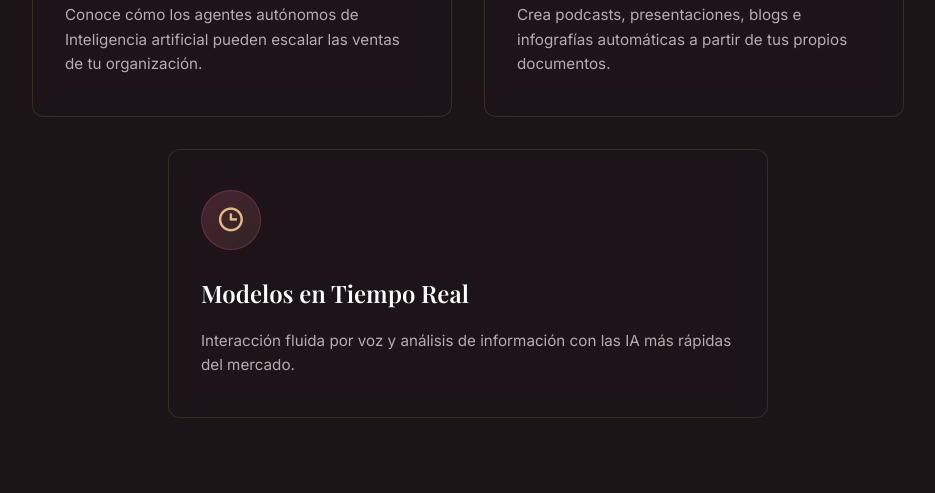
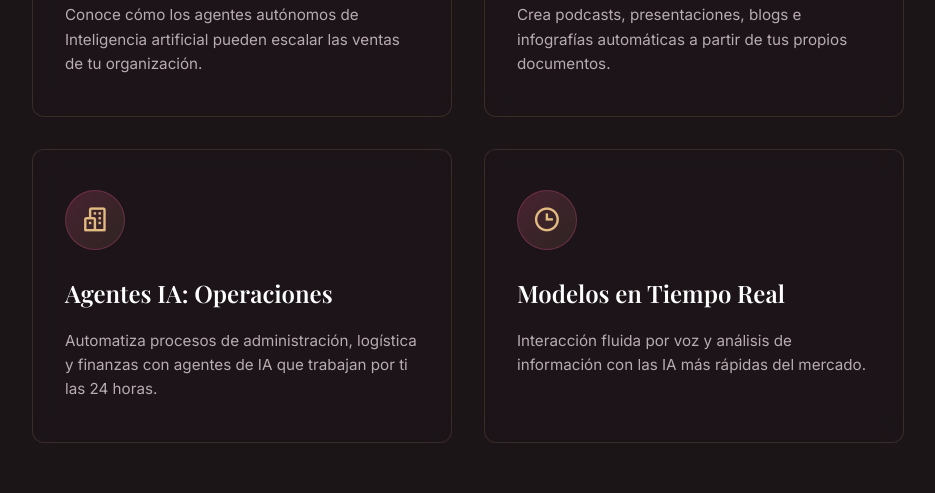
Before and after one commit to paumartifelip-cpu/mujeresdelagave, a plain HTML site: page index.html in a window 1280 px wide. Shown: the part 2458-2951 px from the top of the page, without its empty margins (172-1107 px from the left). Drawn offline with nearby package versions, Linux system fonts and the light colour scheme.

Commit message:
feat: add Agentes IA Operaciones card (admin, logistica, finanzas)

```diff
--- a/index.html
+++ b/index.html
@@ -127,12 +127,19 @@
                 <!-- Notebook LM -->
                 <div class="topic-card glass-effect reveal-up delay-3">
                     <div class="topic-icon"><i class='bx bx-book-reader'></i></div>
-                    <h3>Notebook LM & Contenidos</h3>
+                    <h3>Notebook LM &amp; Contenidos</h3>
                     <p>Crea podcasts, presentaciones, blogs e infografías automáticas a partir de tus propios documentos.</p>
                 </div>
 
+                <!-- Agentes IA Operaciones -->
+                <div class="topic-card glass-effect reveal-up delay-1">
+                    <div class="topic-icon"><i class='bx bx-buildings'></i></div>
+                    <h3>Agentes IA: Operaciones</h3>
+                    <p>Automatiza procesos de administración, logística y finanzas con agentes de IA que trabajan por ti las 24 horas.</p>
+                </div>
+
                 <!-- Modelos Tiempo Real -->
-                <div class="topic-card glass-effect reveal-up delay-1" style="grid-column: 1 / -1; max-width: 600px; margin: 0 auto;">
+                <div class="topic-card glass-effect reveal-up delay-2">
                     <div class="topic-icon"><i class='bx bx-time'></i></div>
                     <h3>Modelos en Tiempo Real</h3>
                     <p>Interacción fluida por voz y análisis de información con las IA más rápidas del mercado.</p>
```
